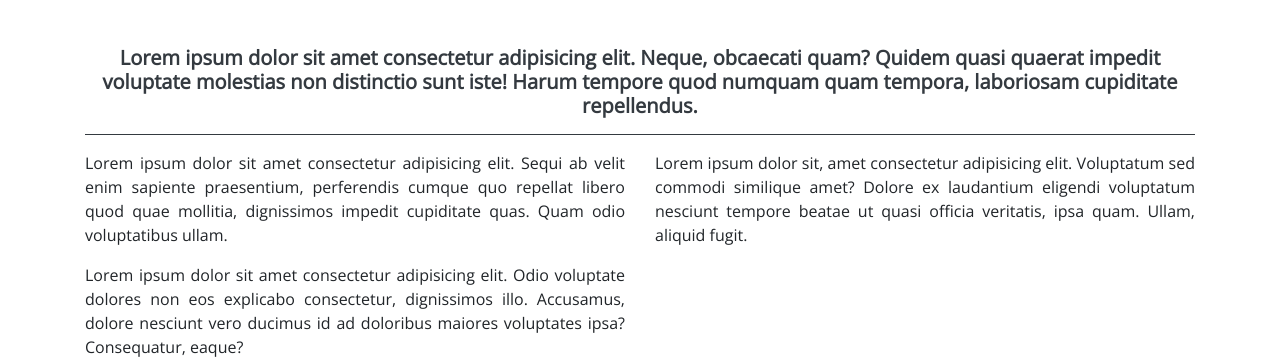
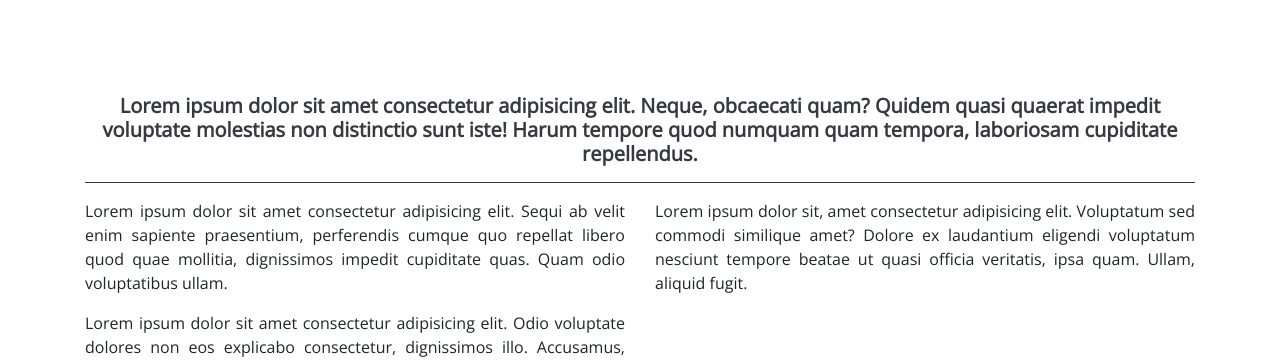
Before and after one commit to mr-astro/miportafolio, a plain HTML site: page index.html in a window 1280 px wide. Shown: the part 581-943 px from the top of the page. Drawn offline with nearby package versions, Linux system fonts and the light colour scheme; a script that the page names is missing.

Commit message:
Actualizacion final del proyecto

```diff
--- a/index.html
+++ b/index.html
@@ -66,8 +66,8 @@
     </header>
 
     <!--Seccion 3 Descripcion-->
-    <section>
-        <div id="descripcion" class="container my-5">
+    <section id="descripcion" class="py-5">
+        <div class="container my-5">
             <div>
                 <h5 class="display-5 text-center font-weight-bold text-dark mb-3 pb-3"
                     style="border-bottom: 1px solid">
```
